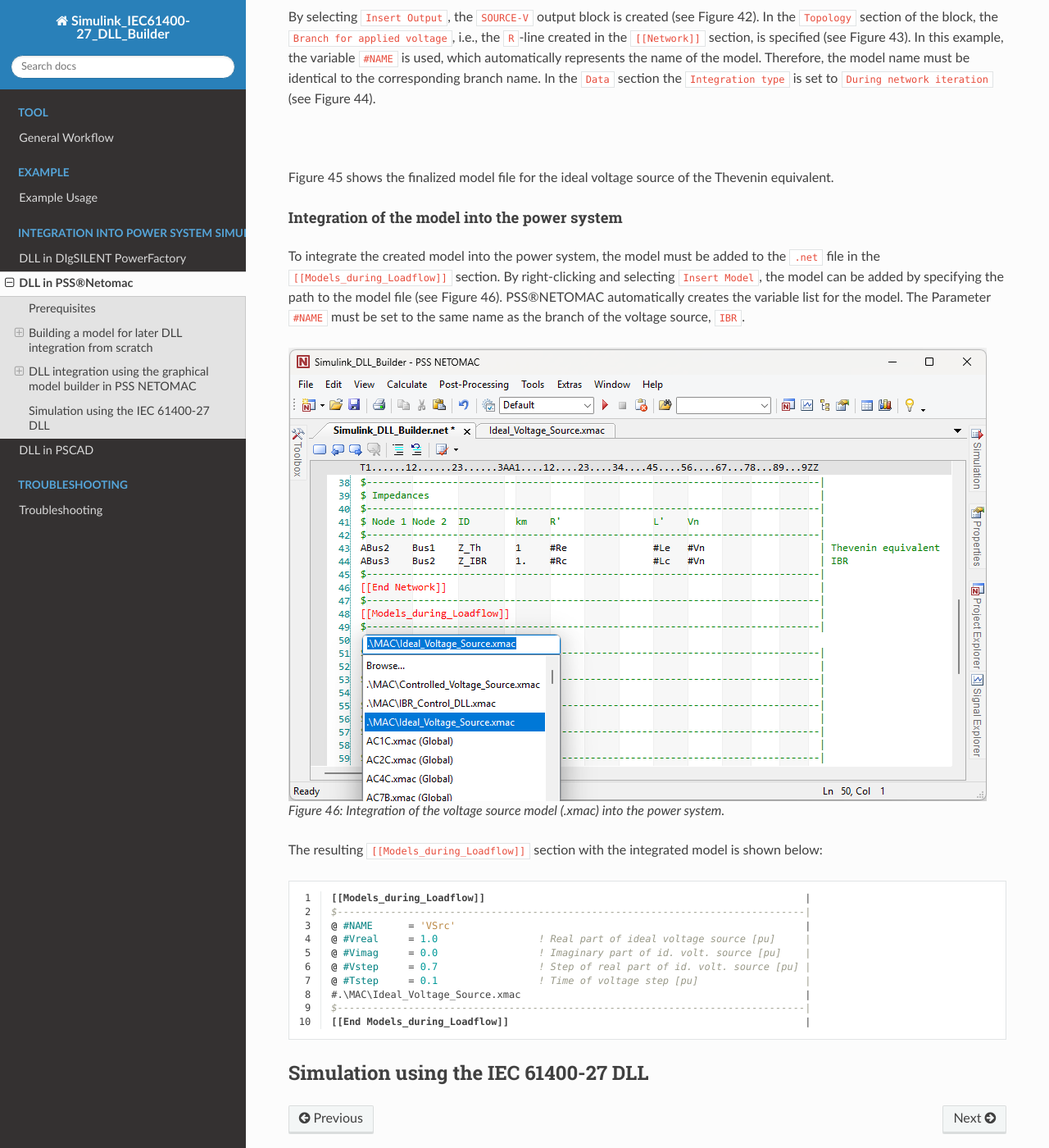
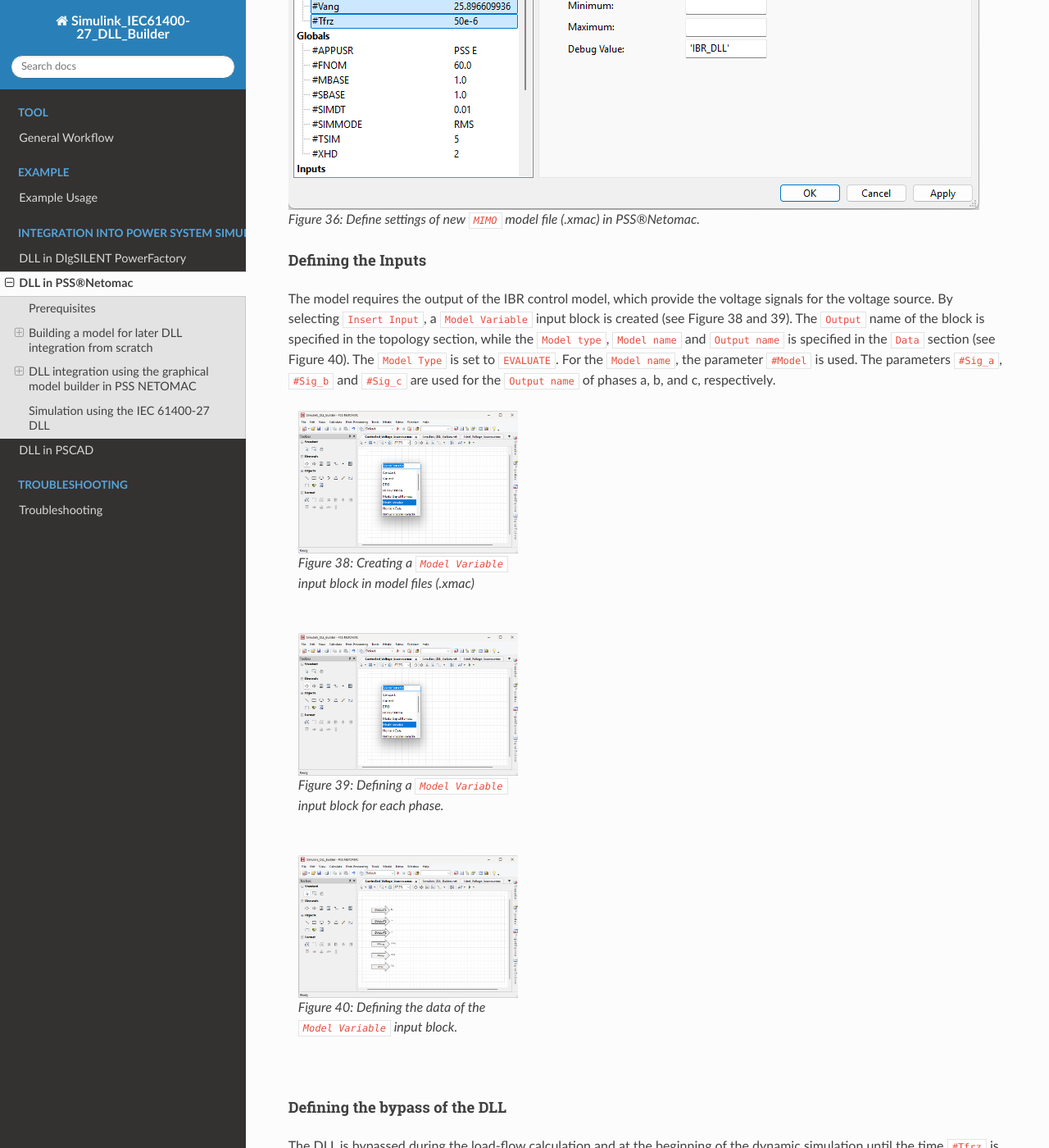
Before and after one commit to Institute-of-Electrical-Energy-Systems/SIMULINK_DLL_Builder, a Sphinx documentation site: the page built from docs/DLL_in_Netomac.rst, in a window 1280 px wide and 1400 px high, scrolled down 18099 px. Shown: the whole window at 82% size. Built offline with Sphinx 7.4.7 and the Read the Docs theme 3.1.0, drawn with Linux system fonts in a browser that asks for light colours; formulas are drawn with MathJax 3; some of the changed text lies outside the part shown.

Commit message:
Update DLL_in_Netomac.rst
documentation(NETOMAC): Update second section

```diff
--- a/docs/DLL_in_Netomac.rst
+++ b/docs/DLL_in_Netomac.rst
@@ -711,7 +711,7 @@
 Initially, the DLL output is bypassed, and the rotating load-flow voltage values are directly applied to the voltage source until the DLL is ready for operation.
 The ``MIMO`` model file is created in a similar way to the models described in the previous sections (see Figure 36).
 
-..  figure::
+..  figure:: ./images/NETOMAC/Create_MIMO_Model.png
     :alt: Define settings of new ``MIMO`` model file (.xmac) in PSS®Netomac.
 
     Figure 36: Define settings of new ``MIMO`` model file (.xmac) in PSS®Netomac.
@@ -741,6 +741,11 @@
 
 By selecting ``Variables``, the parameters described above can be defined as new model variables (see Figure 37).
 
+..  figure:: ./images/NETOMAC/Create_Variables_of_MIMO.png
+    :alt: Define settings of new ``MIMO`` model file (.xmac) in PSS®Netomac.
+
+    Figure 36: Define settings of new ``MIMO`` model file (.xmac) in PSS®Netomac.
+
 Defining the Inputs
 """"""""""""""""""""""""""""""
 
@@ -755,24 +760,24 @@
 
    .. grid-item::
 
-        ..  figure::
-            :alt: Creating a ``Model Variable`` input block in model files (.xmac)
+      ..  figure:: ./images/NETOMAC/Create_Model_Variable_Block.png
+         :alt: Creating a ``Model Variable`` input block in model files (.xmac)
 
-            Figure 38: Creating a ``Model Variable`` input block in model files (.xmac)
+         Figure 38: Creating a ``Model Variable`` input block in model files (.xmac)
 
-    .. grid-item::
+      .. grid-item::
 
-        ..  figure::
-            :alt: Defining a ``Model Variable`` input block for each phase.
+        ..  figure:: ./images/NETOMAC/Create_Model_Variable_Block.png
+         :alt: Defining a ``Model Variable`` input block for each phase.
 
-            Figure 39: Defining a ``Model Variable`` input block for each phase.
+         Figure 39: Defining a ``Model Variable`` input block for each phase.
 
-    .. grid-item::
+      .. grid-item::
 
-        ..  figure::
-            :alt: Defining the data of the ``Model Variable`` input block.
+        ..  figure:: ./images/NETOMAC/Result_Inputs_of_MIMO.png
+         :alt: Defining the data of the ``Model Variable`` input block.
 
-            Figure 40: Defining the data of the ``Model Variable`` input block.
+         Figure 40: Defining the data of the ``Model Variable`` input block.
 
 Defining the bypass of the DLL
 """"""""""""""""""""""""""""""
@@ -793,24 +798,28 @@
 .. code-block:: netomac
     :linenos:
 
-   IF ((BOSL_MODE.EQ.1).OR.(TIME.LE.Tfrz)) THEN
-    wta = #Vang + 360 * FNOM * TIME
-    wtb = #Vang + 360 * FNOM * TIME - 120
-    wtc = #Vang + 360 * FNOM * TIME - 240
+   $-------------------------------------------------------------------------------|
+    IF ((BOSL_MODE.EQ.1).OR.(TIME.LT.Tfrz)) THEN                                   |
+     wt_a    = Vang + FNOM * 360 * TIME                                            |
+     wt_b    = Vang + FNOM * 360 * TIME - 120                                      |
+     wt_c    = Vang + FNOM * 360 * TIME - 240                                      |
+   $                                                                               |
+     Va_r    = Vmag * COS(wt_a)                                                    |
+     Va_i    = Vmag * SIN(wt_a)                                                    |
+   $                                                                               |
+     Vb_r    = Vmag * COS(wt_b)                                                    |
+     Vb_i    = Vmag * SIN(wt_b)                                                    |
+   $                                                                               |
+     Vc_r    = Vmag * COS(wt_c)                                                    |
+     Vc_i    = Vmag * SIN(wt_c)                                                    |
+    ELSE                                                                           |
+     Va_r = Ea                                                                     |
+     Vb_r = Eb                                                                     |
+     Vc_r = Ec                                                                     |
+    ENDIF                                                                          |
+   $-------------------------------------------------------------------------------|
 
-    Ea_r = #Vmag * COS(wt)
-    Ea_i = #Vmag * SIN(wt)
-    Eb_r = #Vmag * COS(wt)
-    Eb_i = #Vmag * SIN(wt)
-    Ec_r = #Vmag * COS(wt)
-    Ec_i = #Vmag * SIN(wt)
-   ELSE
-    Ea_r = Ea
-    Eb_r = Eb
-    Ec_r = Ec
-   ENDIF
-
-..  figure::
+..  figure:: ./images/NETOMAC/Bypass_Logic_in_MIMO.png
     :alt: Define the DLL bypass logic as IF statement in FORTRAN.
 
     Figure 41: Define DLL bypass logic as IF statement in FORTRAN.
@@ -824,32 +833,45 @@
 Therefore, the model name must be identical to the corresponding branch name.
 In the ``Data`` section the ``Integration type`` is set to ``During network iteration`` (see Figure 44).
 
-.. grid:: 3
+.. grid:: 5
 
    .. grid-item::
 
-       ..  figure::
+      ..  figure:: ./images/NETOMAC/Create_MIMO_Output.png
             :alt: Creating a ``SOURCE-V`` output block in model files (.xmac).
 
             Figure 42: Creating a ``SOURCE-V`` output block in model files (.xmac).
 
    .. grid-item::
 
-        ..  figure::
-            :alt: Defining the topology data of the ``SOURCE-V`` output block.
-
-            Figure 43: Defining the topology of the ``SOURCE-V`` output block.
-
-    .. grid-item::
-
-        ..  figure::
+      ..  figure:: ./images/NETOMAC/Create_MIMO_Output_Data.png
             :alt: Defining the data of the ``SOURCE-V`` output block.
 
-            Figure 44: Defining the data of the ``SOURCE-V`` output block.
+            Figure 43: Defining the of the ``SOURCE-V`` output block.
+
+   .. grid-item::
+
+      ..  figure:: ./images/NETOMAC/Create_MIMO_Output_Topology_R.png
+            :alt: Defining the topology for phase R of the ``SOURCE-V`` output block.
+
+            Figure 44: efining the topology for phase R of the ``SOURCE-V`` output block.
+
+   .. grid-item::
+      ..  figure:: ./images/NETOMAC/Create_MIMO_Output_Topology_S.png
+            :alt: Defining the topology for phase S of the ``SOURCE-V`` output block.
+
+            Figure 44: Defining the topology for phase S of the ``SOURCE-V`` output block.
+
+   .. grid-item::
+      ..  figure:: ./images/NETOMAC/Create_MIMO_Output_Topology_T.png
+            :alt: Defining the topology for phase T of the ``SOURCE-V`` output block.
+
+            Figure 44: Defining the topology for phase T of the ``SOURCE-V`` output block.
+
 
 Figure 45 shows the finalized model file for the ideal voltage source of the Thevenin equivalent.
 
-..  figure::
+..  figure:: ./images/NETOMAC/Resulting_MIMO_Model.png
     :alt: Resulting ideal voltage source model (.xmac) with bypass function.
 
     Figure 45: Resulting voltage source model (.xmac) with bypass function.
@@ -864,7 +886,7 @@
 PSS®NETOMAC automatically creates the variable list for the model.
 The Parameter ``#NAME`` must be set to the same name as the branch of the voltage source, ``IBR``.
 
-..  figure:: ./images/NETOMAC/Insert_GNE_V.png
+..  figure:: ./images/NETOMAC/Insert_MIMO.png
     :alt: Integration of the voltage source model (.xmac) into the power system.
 
     Figure 46: Integration of the voltage source model (.xmac) into the power system.
@@ -876,12 +898,15 @@
 
    [[Models_during_Loadflow]]                                                      |
    $-------------------------------------------------------------------------------|
-   @ #NAME      = 'VSrc'                                                           |
-   @ #Vreal     = 1.0                 ! Real part of ideal voltage source [pu]     |
-   @ #Vimag     = 0.0                 ! Imaginary part of id. volt. source [pu]    |
-   @ #Vstep     = 0.7                 ! Step of real part of id. volt. source [pu] |
-   @ #Tstep     = 0.1                 ! Time of voltage step [pu]                  |
-   #.\MAC\Ideal_Voltage_Source.xmac                                                |
+   @ #NAME      = 'IBR'                                                            |
+   @ #Model     = 'IBR_DLL'           ! Model Name of the IBR Control Model        |
+   @ #Sig_a     = 'Ea'                ! Signal Name for phase a                    |
+   @ #Sig_b     = 'Eb'                ! Signal Name for phase b                    |
+   @ #Sig_c     = 'Ec'                ! Signal Name for phase c                    |
+   @ #Vmag      = 1.087535184         ! Load-flow voltage magnitude [pu]           |
+   @ #Vang      = 25.896609936        ! Load-flow voltage angle [°]                |
+   @ #Tfrz      = 50e-6               ! Freezing time at dynamic start [s]         |
+   #.\MAC\Controlled_Voltage_Source.xmac                                           |
    $-------------------------------------------------------------------------------|
    [[End Models_during_Loadflow]]                                                  |
 
```
Also changed, not shown: docs/images/NETOMAC/Bypass_Logic_in_MIMO.png (added), docs/images/NETOMAC/Create_MIMO_Model.png (added), docs/images/NETOMAC/Create_MIMO_Output.png (added), docs/images/NETOMAC/Create_MIMO_Output_Data.png (added), docs/images/NETOMAC/Create_MIMO_Output_Topology_R.png (added), docs/images/NETOMAC/Create_MIMO_Output_Topology_S.png (added), docs/images/NETOMAC/Create_MIMO_Output_Topology_T.png (added), docs/images/NETOMAC/Create_Model_Variable_Block.png (added), docs/images/NETOMAC/Create_Model_Variable_Block_data.png (added), docs/images/NETOMAC/Create_Variables_of_MIMO.png (added), docs/images/NETOMAC/Insert_MIMO.png (added), docs/images/NETOMAC/Result_Inputs_of_MIMO.png (added), docs/images/NETOMAC/Resulting_MIMO_Model.png (added).
